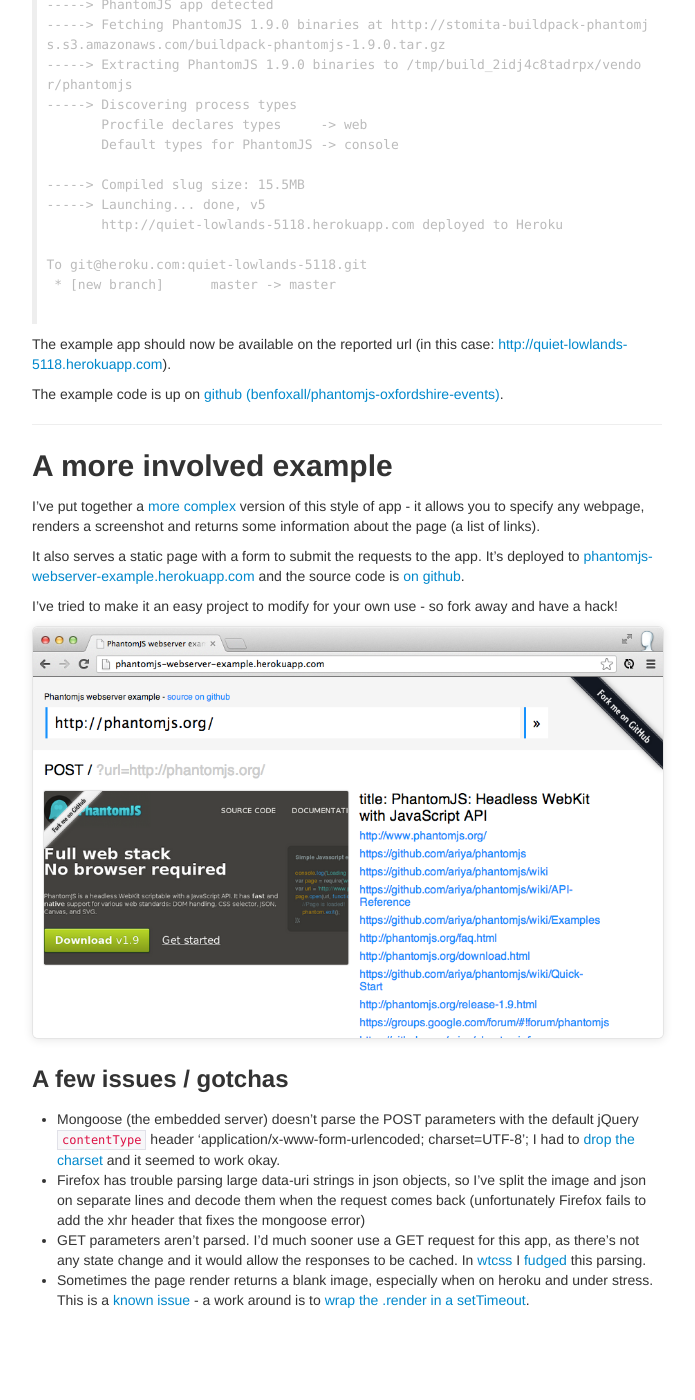
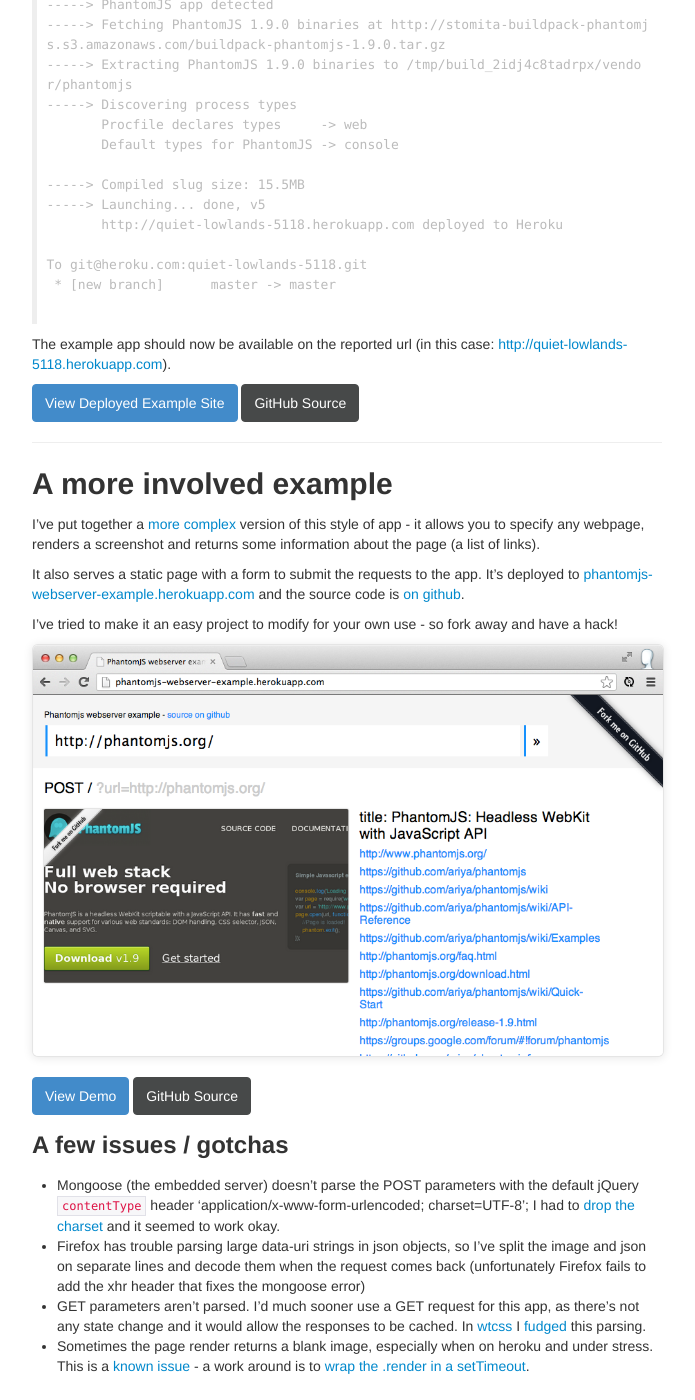
Before and after one commit to benfoxall/benfoxall.github.com, a Jekyll site: the page built from _posts/2013-07-28-phantomjs-webserver.md, in a window 1280 px wide and 1400 px high, scrolled down 3089 px. Shown: the whole window, without its empty margins (293-988 px from the left). Built offline with Jekyll 4.4.1, drawn with Linux system fonts in a browser that asks for light colours; comment, search, counter and statistics services are not loaded; before the commit the page ends 4423 px from its top, so only the background shows below that.

Commit message:
added buttons

```diff
--- a/_posts/2013-07-28-phantomjs-webserver.md
+++ b/_posts/2013-07-28-phantomjs-webserver.md
@@ -142,7 +142,7 @@
 
 The example app should now be available on the reported url (in this case: [http://quiet-lowlands-5118.herokuapp.com](http://quiet-lowlands-5118.herokuapp.com)).
 
-The example code is up on [github (benfoxall/phantomjs-oxfordshire-events)](https://github.com/benfoxall/phantomjs-oxfordshire-events).
+<p><a class="btn btn-primary btn" href="http://quiet-lowlands-5118.herokuapp.com">View Deployed Example Site</a> <a class="btn btn-default" href="https://github.com/benfoxall/phantomjs-oxfordshire-events">GitHub Source</a></p>
 
 ----
 
@@ -156,6 +156,8 @@
 
 [![screenshot of example code](/img/phantomjs-more.png)](http://phantomjs-webserver-example.herokuapp.com/)
 
+<p><a class="btn btn-primary btn" href="http://phantomjs-webserver-example.herokuapp.com">View Demo</a> <a class="btn btn-default" href="https://github.com/benfoxall/phantomjs-webserver-example">GitHub Source</a></p>
+
 
 ### A few issues / gotchas
 
```
